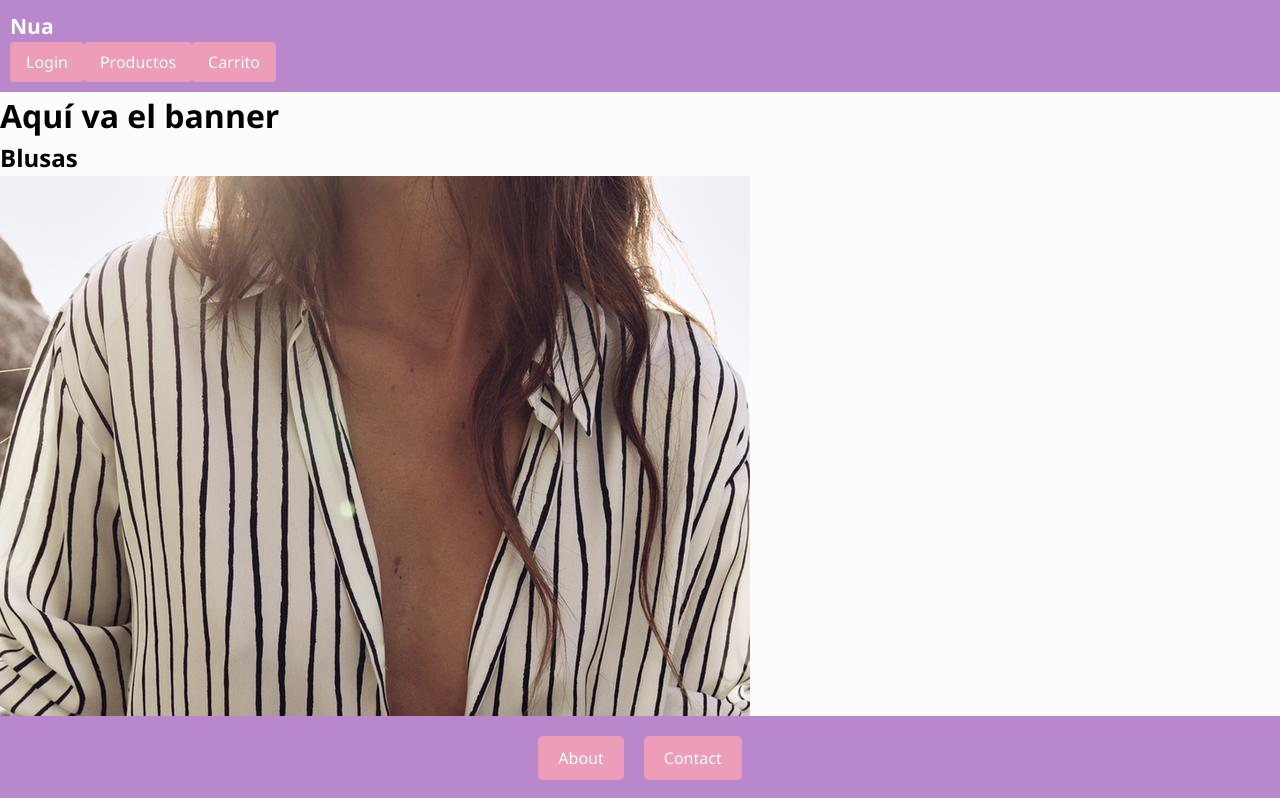
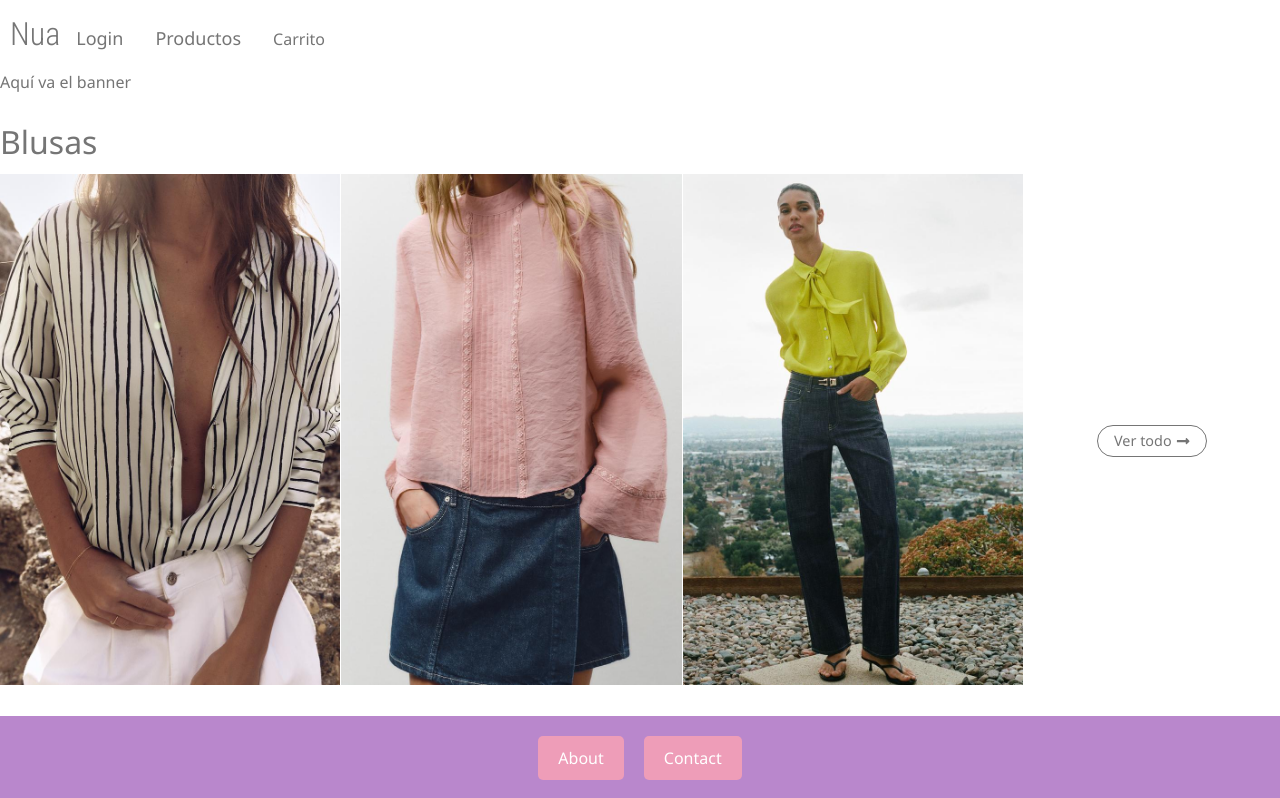
Before and after one commit to Jedilady/ProyectoFinal-Grupo2, a React (Vite) app: page / in a window 1280 px wide. Shown: the top 798 px of the page. Built offline with nearby package versions, Linux system fonts and the light colour scheme.

Commit message:
css file for basic styles added, css file for home and homeProductsCard added, css fixes for sections like navbar

```diff
--- a/src/App.css
+++ b/src/App.css
@@ -1,2 +1,36 @@
 @import "css/reset.css";
 @import "css/basics.css";
+
+
+/*--- PAGES ---*/
+/* HOME */
+.home-section {
+    margin-top: 2rem;
+}
+
+.home-section h2 {
+    margin-top: 0;
+    font-size: 1.5rem;
+    line-height: 1.5rem;
+    margin-bottom: 1rem;
+}
+@media screen and (min-width: 413px) {
+    .home-section {
+        font-size: 4rem;
+    }
+
+    .home-section h2 {
+        font-size: 2rem;
+        line-height: 2rem;
+    }
+}
+@media screen and (min-width: 1439px) {
+    .home-section {
+        font-size: 5rem;
+    }
+    .home-section h2 {
+        font-size: 2.5rem;
+        line-height: 2.5rem;
+        margin-bottom: 1rem;
+    }
+}
--- /dev/null
+++ b/src/components/HomeProductCard/HomeProductCard.css
@@ -0,0 +1,38 @@
+.home-product-grid {
+    display: grid;
+    /*grid-template-columns: repeat(8, 1fr);*/
+    grid-template-columns: 1fr 1fr 30%;
+    grid-column-gap: 1px;
+    align-items: center;
+    justify-items: center;
+}
+@media screen and (min-width: 413px) {
+    .home-product-grid {
+        grid-template-columns: 1fr 1fr 1fr 20%;
+    }
+}
+@media screen and (min-width: 1439px) {
+    .home-product-grid {
+        grid-template-columns: 1fr 1fr 1fr 1fr 15%;
+    }
+}
+
+.home-product-grid .home-product-img {
+    width: 100%;
+}
+.home-product-grid .home-product-bt a {
+    display: flex;
+    align-items: center;
+    gap: 0.25rem;
+    font-size: 0.7rem;
+}
+@media screen and (min-width: 413px) {
+    .home-product-grid .home-product-bt a {
+        font-size: 0.9rem;
+    }
+}
+@media screen and (min-width: 1439px) {
+    .home-product-grid .home-product-bt a{
+        font-size: 1rem;
+    }
+}
--- a/src/components/HomeProductCard.jsx
+++ b/src/components/HomeProductCard/HomeProductCard.jsx
@@ -1,6 +1,10 @@
 import { useContext, useState, useEffect } from "react";
-import { ProductsContext } from "../context/ProductsContext";
-import { useMediaQuery } from "../customs/useMediaQuery";
+import { ProductsContext } from "../../context/ProductsContext";
+import { useMediaQuery } from "../../customs/useMediaQuery";
+import { Link } from "react-router-dom";
+
+import "./HomeProductCard.css"
+import { FaLongArrowAltRight } from "react-icons/fa";
 
 const HomeProductCard = ({ category }) => {
     const { allProducts } = useContext(ProductsContext);
@@ -28,13 +32,18 @@ const HomeProductCard = ({ category }) => {
 
 
     return (
-        <>
+        <div className="home-product-grid">
         {allFiltered.slice(0, number).map((producto) => (
-            <div key={producto.id} >
-                <img src={producto.images.model} alt={`${producto.name} - Modelo`} />
+            <div className="home-product-img" key={producto.id} >
+                <Link to={`/Product/:${producto.id}`}>
+                    <img src={producto.images.model} alt={`${producto.name} - Modelo`} />
+                </Link>
             </div>
         ))}
-        </>
+            <div className="home-product-bt">
+                <a className="secondary-button">Ver todo <FaLongArrowAltRight /></a>
+            </div>
+        </div>
     );
 }
 
--- a/src/components/navbar/Navbar.css
+++ b/src/components/navbar/Navbar.css
@@ -1,21 +1,22 @@
 /* Estilo básico para la navbar */
 .navbar {
-  background-color: #b987cc;
   padding: 10px;
 }
 
 .nav-link {
-  color: white;
-  text-decoration: none;
   font-size: 18px;
 }
 
 .nav-button {
-  background-color: #ee9db8;
-  color: white;
+  background-color: transparent;
   border: none;
+  color: var(--main-color);
   padding: 8px 16px;
-  font-size: 16px;
   cursor: pointer;
-  border-radius: 4px;
 }
+
+.nav-logo {
+  font-family: var(--logo-font);
+  font-weight: 300;
+  font-size: 2rem;
+}
--- a/src/components/navbar/Navbar.jsx
+++ b/src/components/navbar/Navbar.jsx
@@ -5,7 +5,7 @@ const Navbar = () => {
   return (
     <nav className="navbar">
       <Link to="/" className="nav-link">
-        <h3>Nua </h3>
+        <span className='nav-logo'>Nua</span>
       </Link>
 
       <Link to="/login" className="nav-link">
--- a/src/css/basics.css
+++ b/src/css/basics.css
@@ -1,6 +1,39 @@
 /*--- Importación de fuentes desde Google Fonts ---*/
 @import url('https://fonts.googleapis.com/css2?family=Noto+Sans:ital,wght@0,100..900;1,100..900&family=Roboto+Condensed:wght@300&display=swap');
 
+/*--- VARIABLES ---*/
+:root {
+--main-color:#757575;
+--main-font: "Noto Sans";
+--logo-font: "Roboto Condensed";
+--gray00: #fff;
+}
+
 html, body {
-    font-family: 'Segoe UI', "Noto Sans", Tahoma, Geneva, Verdana, sans-serif;
+    font-family: 'Segoe UI', var(--main-font), Tahoma, Geneva, Verdana, sans-serif;
+    background-color: var(--gray00);
+    color: var(--main-color);
 }
+
+/* Fonts */
+h2 {
+    font-weight: 300;
+    font-size: 2rem;
+}
+
+/* Buttons */
+.primary-button,
+.secondary-button {
+    border-radius: 100px;
+    border: 1px solid var(--main-color);
+    padding: 0.25rem 1rem;
+    cursor: pointer;
+}
+.primary-button {
+    background-color: var(--main-color);
+    color: var(--gray00);
+}
+
+.secondary-button {
+    color: var(--main-color);
+}
--- a/src/pages/HomePage.jsx
+++ b/src/pages/HomePage.jsx
@@ -1,19 +1,23 @@
-import HomeProductCard from "../components/HomeProductCard";
+import HomeProductCard from "../components/HomeProductCard/HomeProductCard";
 
 
 function HomePage() {
 
   return (
     <div>
-      <h1>Aquí va el banner</h1>
-      <div className="product-grid">
+      <span>Aquí va el banner</span>
+      <section className="home-section">
         <h2>Blusas</h2>
         <HomeProductCard category={"Blusas"} />
+      </section>
+      <section className="home-section">
         <h2>Pantalones</h2>
         <HomeProductCard category={"Pantalones"} />
+      </section>
+      <section className="home-section">
         <h2>Vestidos</h2>
         <HomeProductCard category={"Vestidos"} />
-    </div>
+      </section>
     </div>
   );
 }
```
